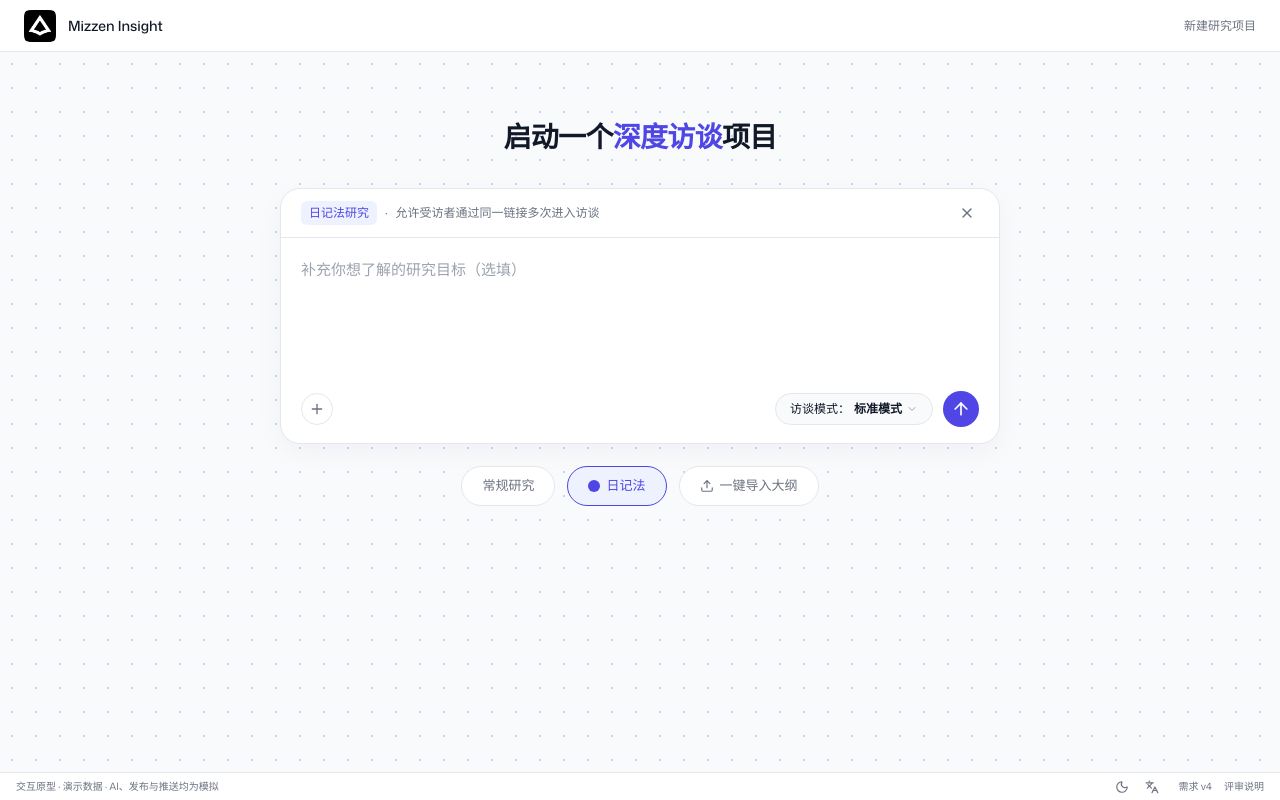
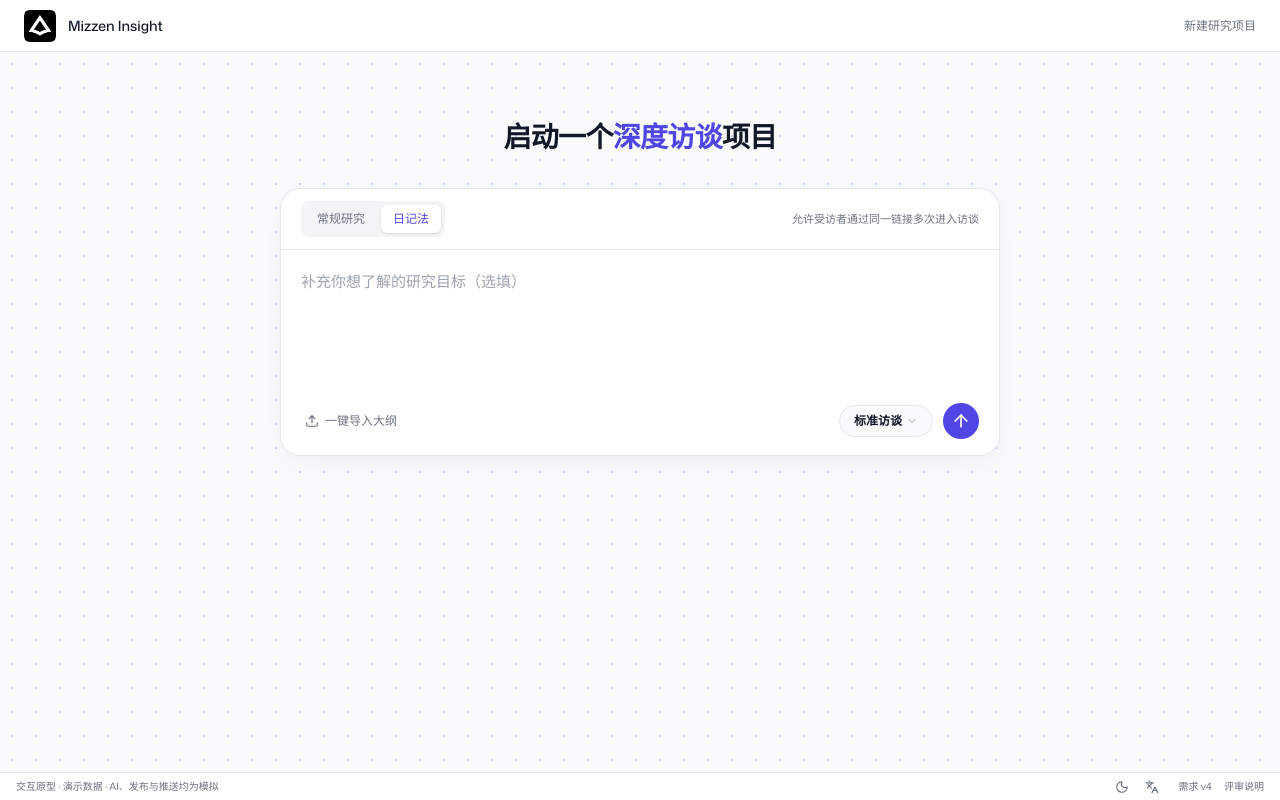
Before and after one commit to 2023liushuya-lab/mizzen-diary-prototype, a Next.js app: page / in a window 1280 px wide. Built offline with nearby package versions, Linux system fonts and the light colour scheme.

Commit message:
Clarify research type controls and interview choices

```diff
--- a/src/components/diary/create-page.tsx
+++ b/src/components/diary/create-page.tsx
@@ -1,7 +1,7 @@
 "use client";
 import { useEffect, useRef, useState } from "react";
 import { useRouter } from "next/navigation";
-import { ArrowUp, ChevronDown, Check, Plus, Upload, X } from "lucide-react";
+import { ArrowUp, ChevronDown, Check, Upload } from "lucide-react";
 import { Textarea } from "@/components/ui/input";
 import { useTranslation } from "@/hooks/use-translation";
 import { useDiaryStore } from "@/stores/diary-store";
@@ -61,27 +61,44 @@ export function CreatePage() {
             className="rounded-[20px] border border-border bg-card shadow-[0_8px_28px_rgba(17,24,39,0.04)]"
             aria-label={t("createBrief")}
           >
-            {diary && (
-              <div className="flex min-h-12 items-center justify-between gap-3 border-b border-border px-5 py-3 text-xs text-muted-foreground">
-                <p>
-                  <strong
-                    data-testid="diary-type-label"
-                    className="inline-flex items-center rounded-md bg-indigo-50 px-2 py-1 font-medium text-primary dark:bg-indigo-950"
+            <div className="flex min-h-14 flex-wrap items-center justify-between gap-3 border-b border-border px-5 py-3">
+              <div
+                className="inline-flex items-center gap-1 rounded-lg bg-surface p-1"
+                data-testid="study-type-actions"
+                aria-label={t("researchType")}
+              >
+                {(
+                  [
+                    ["regular", false],
+                    ["diary", true],
+                  ] as const
+                ).map(([key, value]) => (
+                  <button
+                    key={key}
+                    type="button"
+                    aria-pressed={diary === value}
+                    data-testid={
+                      diary && value ? "diary-type-label" : undefined
+                    }
+                    className={cn(
+                      "inline-flex h-7 items-center justify-center gap-1.5 rounded-md px-3 text-xs font-medium transition-colors focus-visible:ring-2 focus-visible:ring-ring",
+                      diary === value
+                        ? "bg-card text-primary shadow-sm"
+                        : "text-muted-foreground hover:text-foreground",
+                    )}
+                    onClick={() => setDiary(value)}
                   >
-                    {t("diaryStudy")}
-                  </strong>
-                  <span className="mx-2">·</span>
-                  {t("repeatLinkHint")}
-                </p>
-                <button
-                  aria-label={t("removeDiary")}
-                  className="shrink-0 rounded p-1 hover:bg-surface focus-visible:ring-2 focus-visible:ring-ring"
-                  onClick={() => setDiary(false)}
-                >
-                  <X className="size-4" />
-                </button>
+                    {t(key)}
+                  </button>
+                ))}
               </div>
-            )}
+              <span
+                className="text-[11px] text-muted-foreground"
+                data-testid="study-type-hint"
+              >
+                {t(diary ? "repeatLinkHint" : "singleInterviewHint")}
+              </span>
+            </div>
             <div className="px-5 pt-4 pb-3">
               <Textarea
                 aria-label={t("goal")}
@@ -99,11 +116,12 @@ export function CreatePage() {
               />
               <div className="mt-5 flex items-center justify-between gap-3 pb-1">
                 <button
-                  className="flex size-8 items-center justify-center rounded-full border border-border text-muted-foreground hover:bg-surface focus-visible:ring-2 focus-visible:ring-ring"
+                  className="flex h-8 items-center justify-center gap-1.5 rounded-md px-1 text-xs text-muted-foreground hover:bg-surface hover:text-foreground focus-visible:ring-2 focus-visible:ring-ring"
                   aria-label={t("importOutline")}
                   onClick={() => open({ kind: "import" })}
                 >
-                  <Plus className="size-4" />
+                  <Upload className="size-3.5" />
+                  {t("importOutline")}
                 </button>
                 <div className="flex items-center gap-2.5">
                   <details
@@ -115,20 +133,16 @@ export function CreatePage() {
                       aria-label={t("mode")}
                       className="flex min-h-8 cursor-pointer list-none items-center gap-1 rounded-full border border-border bg-gray-50 px-3.5 text-xs dark:bg-gray-800 [&::-webkit-details-marker]:hidden"
                     >
-                      {t("interviewMode")}{" "}
                       <strong className="font-semibold">
                         {t(brief.mode === "standard" ? "standard" : "explore")}
                       </strong>
                       <ChevronDown className="size-3 text-placeholder transition-transform group-open:rotate-180" />
                     </summary>
                     <div
-                      className="absolute top-full right-0 z-30 mt-[92px] w-[250px] rounded-xl border border-border bg-card p-2 shadow-[0_8px_24px_rgba(17,24,39,0.06)]"
+                      className="absolute top-full right-0 z-30 mt-2 w-[250px] rounded-xl border border-border bg-card p-2 shadow-[0_8px_24px_rgba(17,24,39,0.06)]"
                       role="menu"
                       aria-label={t("mode")}
                     >
-                      <p className="px-2 py-1 text-[11px] text-placeholder">
-                        {t("selectInterviewMode")}
-                      </p>
                       {(["standard", "explore"] as const).map((mode) => (
                         <button
                           key={mode}
@@ -189,41 +203,6 @@ export function CreatePage() {
               </div>
             </div>
           </section>
-          <div
-            className="mt-[22px] flex flex-wrap items-center justify-center gap-3"
-            data-testid="study-type-actions"
-          >
-            {(
-              [
-                ["regular", false],
-                ["diary", true],
-              ] as const
-            ).map(([key, value]) => (
-              <button
-                key={key}
-                aria-pressed={diary === value}
-                className={cn(
-                  "inline-flex h-10 items-center justify-center gap-1.5 rounded-full border px-5 text-[13px] transition-colors",
-                  diary === value
-                    ? "border-primary bg-indigo-50 text-primary dark:bg-indigo-950"
-                    : "border-border bg-card text-muted-foreground hover:bg-surface",
-                )}
-                onClick={() => setDiary(value)}
-              >
-                {diary === value && (
-                  <span className="size-3 rounded-full bg-primary" />
-                )}
-                {t(key)}
-              </button>
-            ))}
-            <button
-              className="inline-flex h-10 items-center justify-center gap-1.5 rounded-full border border-border bg-card px-5 text-[13px] text-muted-foreground hover:bg-surface"
-              onClick={() => open({ kind: "import" })}
-            >
-              <Upload className="size-3.5" />
-              {t("importOutline")}
-            </button>
-          </div>
         </div>
       </main>
       <Footer />
--- a/src/i18n/messages.ts
+++ b/src/i18n/messages.ts
@@ -1,4 +1,6 @@
 export const zh = {
+  researchType: "研究类型",
+  singleInterviewHint: "每位受访者完成一次访谈",
   optionalDiaryPrompt: "补充你想了解的研究目标（选填）",
   newResearchProject: "新建研究项目",
   launchPrefix: "启动一个",
@@ -115,9 +117,9 @@ export const zh = {
   frequency: "研究频次",
   daily: "每天一次",
   asNeeded: "按需多次",
-  standard: "标准模式",
-  explore: "探索模式 Beta",
-  mode: "访谈模式",
+  standard: "标准访谈",
+  explore: "定性深访",
+  mode: "访谈方式",
   generate: "生成研究大纲",
   aiCaution: "本次对话由 AI 生成，内容可能不准确，请注意核实。",
   regularPlaceholder:
@@ -338,6 +340,8 @@ export const zh = {
 export type Key = keyof typeof zh;
 export const en: Record<Key, string> = {
   ...zh,
+  researchType: "Research type",
+  singleInterviewHint: "One interview per participant",
   optionalDiaryPrompt: "Add a research goal (optional)",
   newResearchProject: "New research project",
   launchPrefix: "Start an ",
@@ -458,8 +462,8 @@ export const en: Record<Key, string> = {
   frequency: "Frequency",
   daily: "Once a day",
   asNeeded: "As needed",
-  standard: "Standard mode",
-  explore: "Exploration Beta",
+  standard: "Standard interview",
+  explore: "Qualitative deep dive",
   mode: "Interview mode",
   generate: "Create study guide",
   aiCaution: "AI-generated content may be inaccurate. Please review it.",
```
Also changed, not shown: 3 other files (tests, documents, lock files or other folders).
